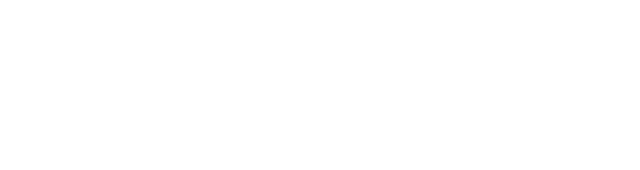
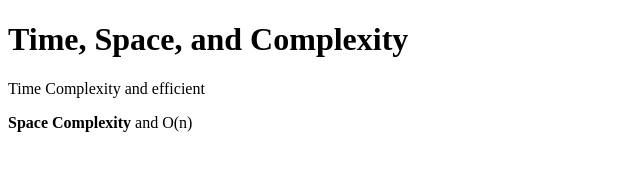
Before and after one commit to acciojob/time-and-space-complexity-priyanshu-shahi-5600, a website: page main.html in a window 1280 px wide. Shown: the whole page, without its empty margins (0-640 px from the left). Drawn offline with Linux system fonts and the light colour scheme.

Commit message:
created a submission

```diff
--- a/main.html
+++ b/main.html
@@ -7,7 +7,10 @@
 </head>
 
 <body>
-	<!-- the entire body must be written by student -->
+	<h1>Time, Space, and Complexity</h1>
+	<p>Time Complexity and efficient</p>
+	<p><b>Space Complexity</b> and O(n)</p>
+
     <script type="text/javascript" src="./script.js">
 </script>
 
```
